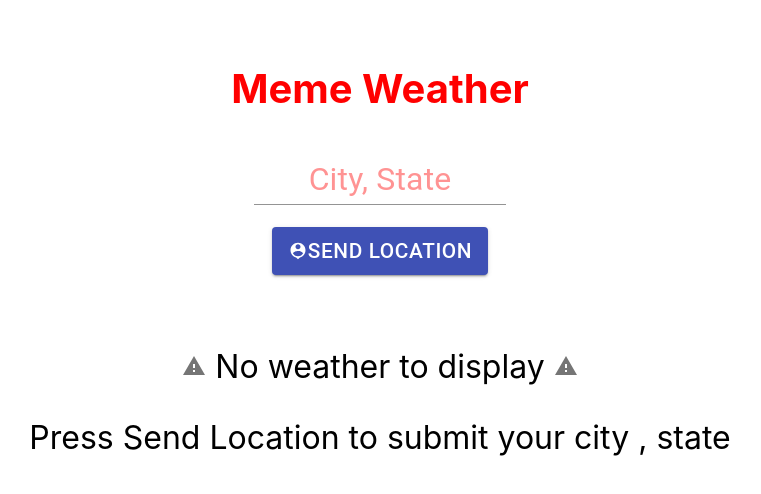
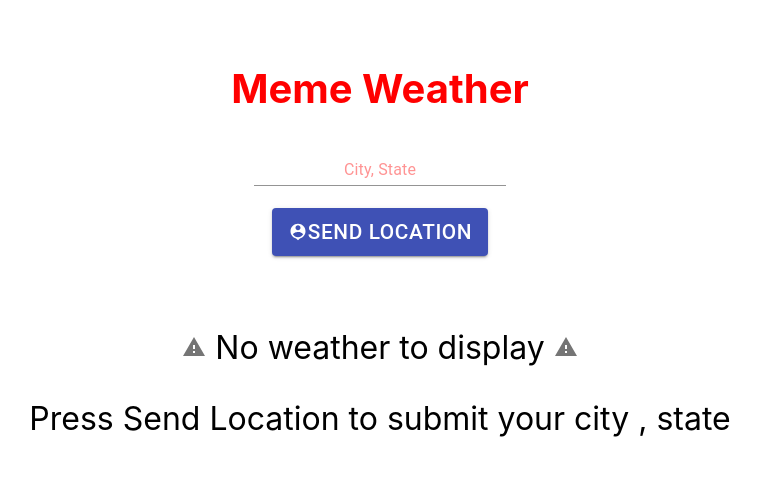
Before and after one commit to TylerPMatthews/MemeWeatherFrontend, a React (Create React App) app in the folder memeweatherfrontend/: page / in a window 1280 px wide. Shown: the top 494 px of the page, without its empty margins (260-1021 px from the left). Built offline with nearby package versions, Linux system fonts and the light colour scheme.

Commit message:
fixed search text font size

```diff
--- a/memeweatherfrontend/src/App.js
+++ b/memeweatherfrontend/src/App.js
@@ -77,9 +77,7 @@ const StyledHome = styled.div`
     button {
       font-size: 1.3rem;
     }
-    input {
-      font-size: 2rem;
-    }
+
   }
 
   /* Large devices (laptops/desktops, 992px and up) */
```
